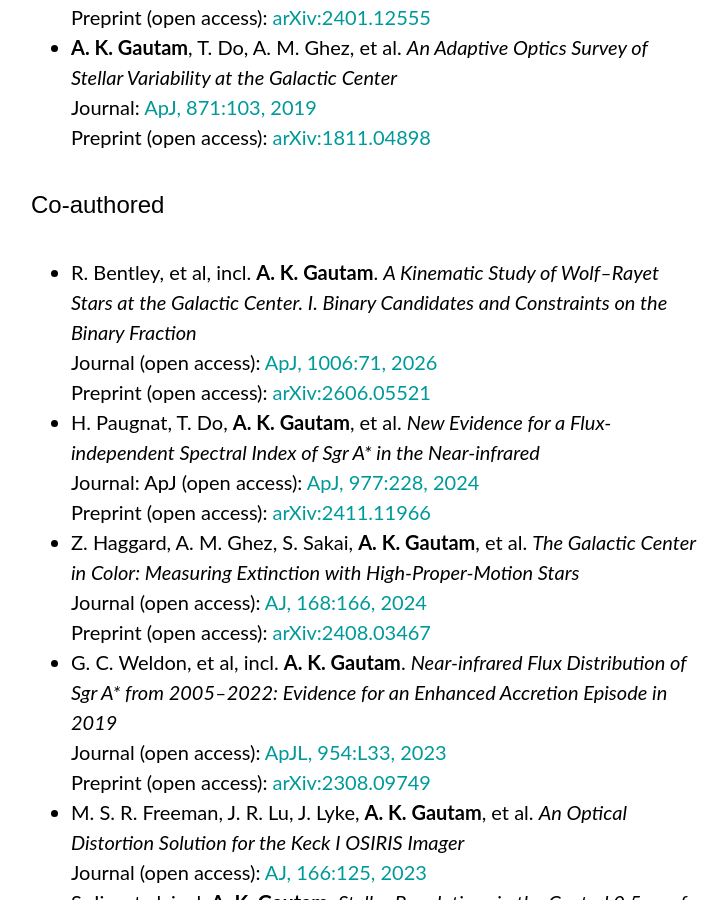
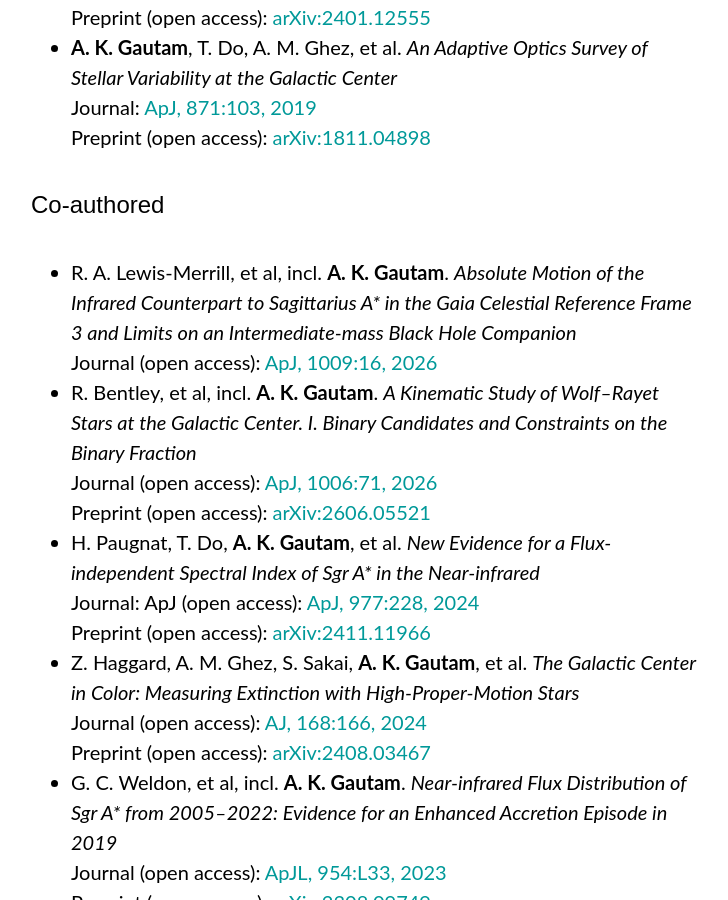
Before and after one commit to abhimat/abhimat.github.io, a Jekyll site: the page built from research/index.md, in a window 1280 px wide and 900 px high, scrolled down 481 px. Shown: the whole window, without its empty margins (273-1001 px from the left). Built offline with Jekyll 4.4.1, drawn with Linux system fonts in a browser that asks for light colours; some web fonts are replaced.

Commit message:
Updated research page

```diff
--- a/research/index.md
+++ b/research/index.md
@@ -11,6 +11,7 @@ title: Research
 * **A. K. Gautam**, T. Do, A. M. Ghez, et al. *An Adaptive Optics Survey of Stellar Variability at the Galactic Center*<br>Journal: [ApJ, 871:103, 2019](https://doi.org/10.3847/1538-4357/aaf103)<br>Preprint (open access): [arXiv:1811.04898](https://arxiv.org/abs/1811.04898)
 
 ### Co-authored
+* R. A. Lewis-Merrill, et al, incl. **A. K. Gautam**. *Absolute Motion of the Infrared Counterpart to Sagittarius A\* in the Gaia Celestial Reference Frame 3 and Limits on an Intermediate-mass Black Hole Companion*<br>Journal (open access): [ApJ, 1009:16, 2026](https://doi.org/10.3847/1538-4357/ae878c)
 * R. Bentley, et al, incl. **A. K. Gautam**. *A Kinematic Study of Wolf–Rayet Stars at the Galactic Center. I. Binary Candidates and Constraints on the Binary Fraction*<br>Journal (open access): [ApJ, 1006:71, 2026](https://doi.org/10.3847/1538-4357/ae82d6) <br>Preprint (open access): [arXiv:2606.05521](https://arxiv.org/abs/2606.05521)
 * H. Paugnat, T. Do, **A. K. Gautam**, et al. *New Evidence for a Flux-independent Spectral Index of Sgr A\* in the Near-infrared*<br>Journal: ApJ (open access): [ApJ, 977:228, 2024](https://doi.org/10.3847/1538-4357/ad8ac6) <br>Preprint (open access): [arXiv:2411.11966](https://arxiv.org/abs/2411.11966)
 * Z. Haggard, A. M. Ghez, S. Sakai, **A. K. Gautam**, et al. *The Galactic Center in Color: Measuring Extinction with High-Proper-Motion Stars*<br>Journal (open access): [AJ, 168:166, 2024](https://doi.org/10.3847/1538-3881/ad6cd6) <br>Preprint (open access): [arXiv:2408.03467](https://arxiv.org/abs/2408.03467)
```
